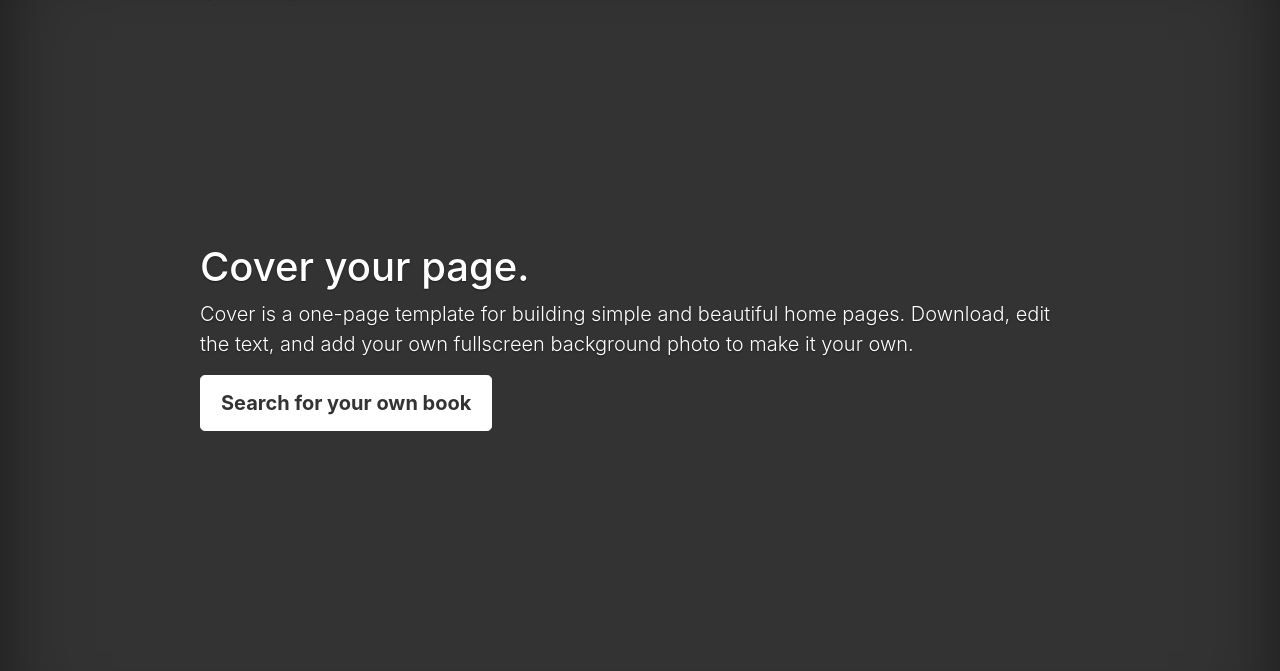
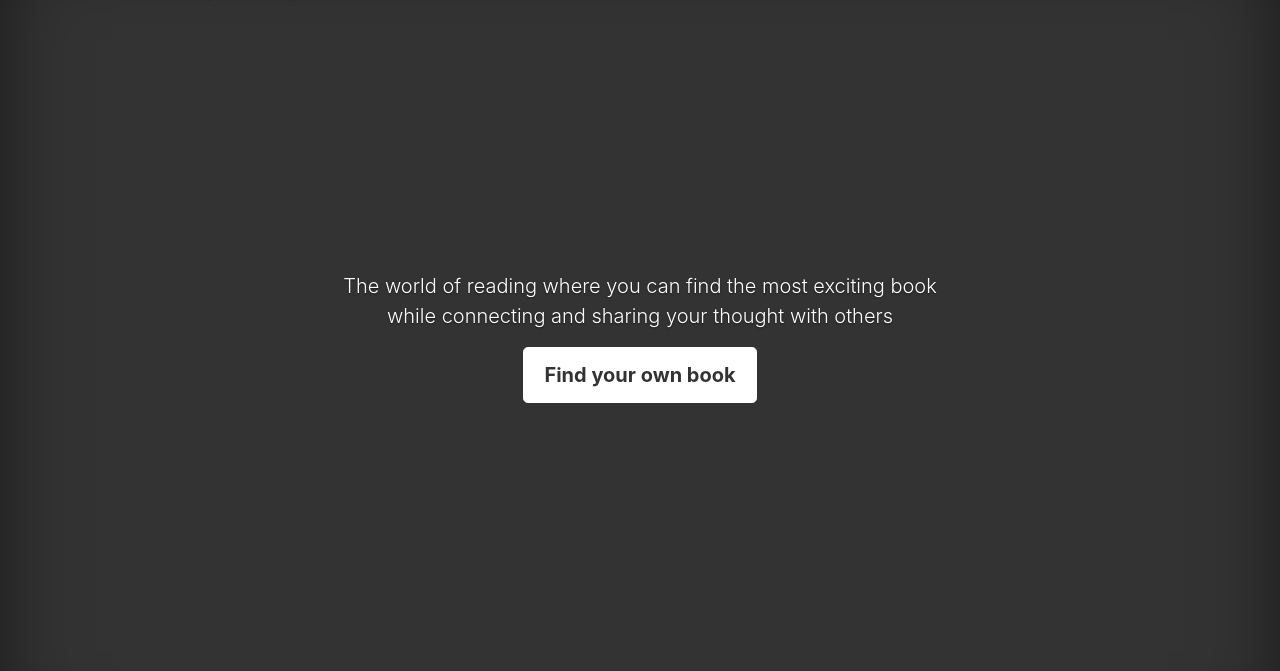
Before and after one commit to icesonata/Mybrary, a Django app: template bookstore/templates/bookstore/index.html in a window 1280 px wide. Shown: the part 54-725 px from the top of the page. Run offline with Django 3.2, Linux system fonts and the light colour scheme; the template is opened without the code that fills it, so the values that code supplies are empty; some libraries are stand-ins or nearby versions.

Commit message:
complete customizing home page

```diff
--- /dev/null
+++ b/bookstore/static/bookstore/styles/index.css
@@ -0,0 +1,3 @@
+.container {
+    text-align: center;
+}
--- a/bookstore/templates/bookstore/index.html
+++ b/bookstore/templates/bookstore/index.html
@@ -2,17 +2,23 @@
 {% load static %}
 
 {% block styles %}
+    <link rel="stylesheet" href="{% static 'bookstore/styles/index.css' %}">
 {% endblock %}
 
 {% block title %}
+    Mybrary
 {% endblock %}
 
 {% block body %}
-    <h1 class="cover-heading">Cover your page.</h1>
-    <p class="lead">Cover is a one-page template for building simple and beautiful home pages. Download, edit the text, and add your own fullscreen background photo to make it your own.</p>
-    <p class="lead">
-        <a class="btn btn-lg btn-secondary" href="{% url 'bookstore:search' %}" >Search for your own book</a>
-    </p>
+    <!-- <h1 class="cover-heading">Online Book Station</h1> -->
+    <div class="container">
+        <p class="lead motto">
+            The world of reading where you can find the most exciting book <br> while connecting and sharing your thought with others
+        </p>
+        <p class="lead">
+            <a class="btn btn-lg btn-secondary" href="{% url 'bookstore:search' %}" >Find your own book</a>
+        </p>
+    </div>
 {% endblock %}
 
 {% block scripts %}
```
